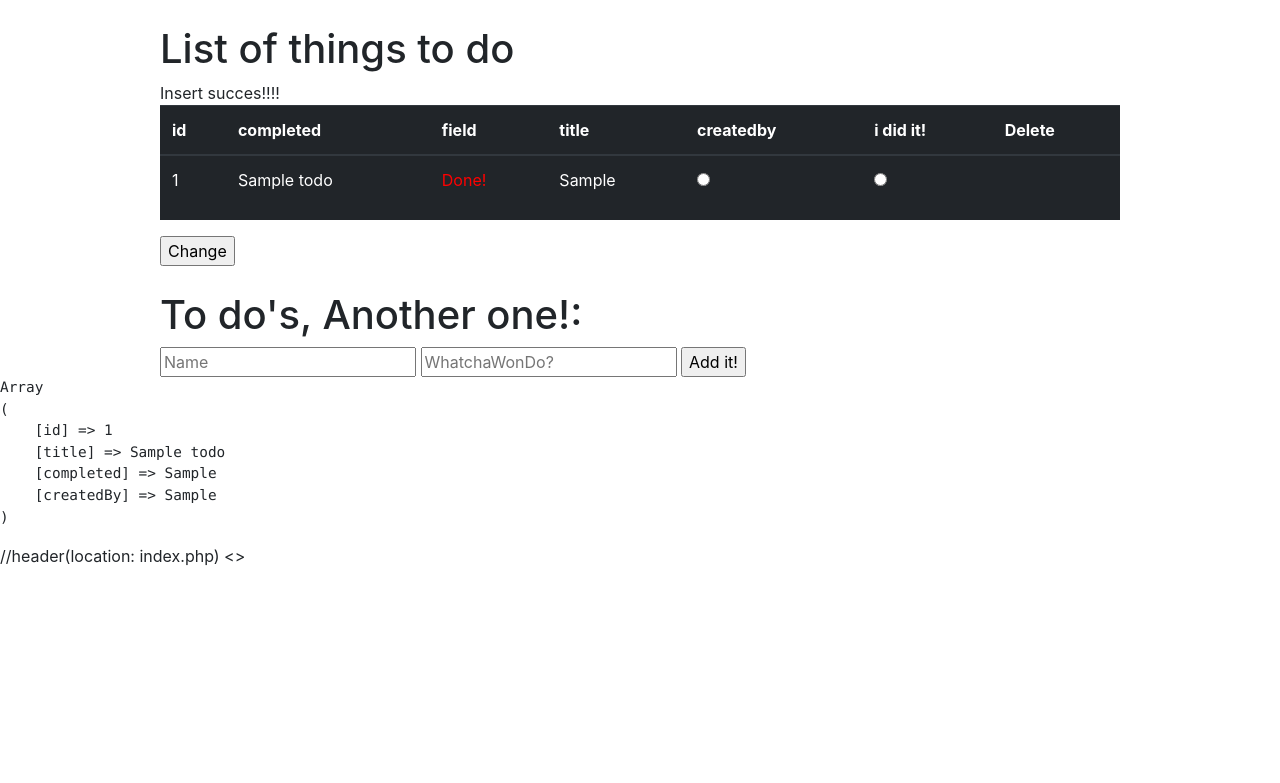
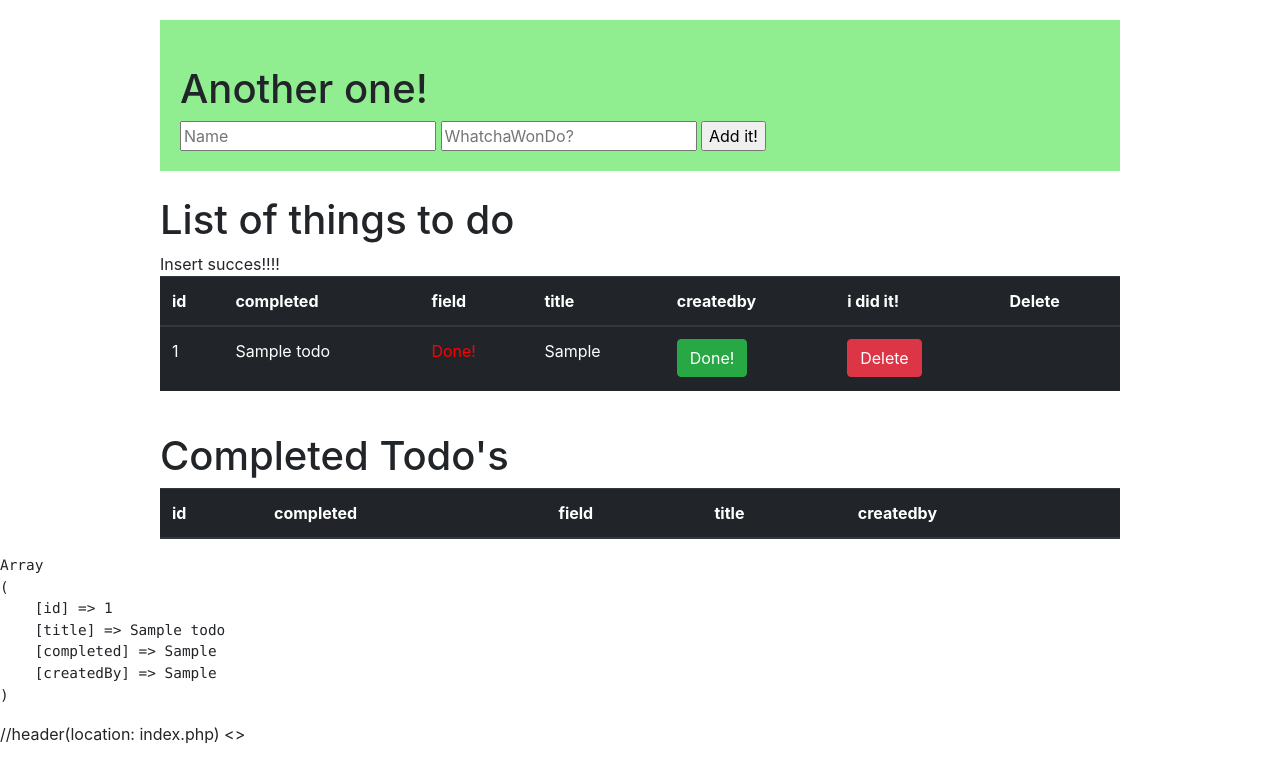
Before and after one commit to NiclasV/todo, a PHP site: page /index.php?result=1 in a window 1280 px wide. Shown: the top 783 px of the page. Run offline with PHP 8.4, Linux system fonts and the light colour scheme; tables that the repository leaves empty or names only in its code hold one stand-in row (values such as "Sample post"); lists and menus that the app fills with data are empty.

Commit message:
updated done/delete function

```diff
--- a/css/style.css
+++ b/css/style.css
@@ -7,6 +7,14 @@ body {
     max-width: 960px;
     margin: 0 auto;
     flex-wrap: wrap;
+    margin-top: 20px 0 20px 0;
+}
+
+.green {
+    background: lightgreen;
+    padding: 20px;
+    margin-top: 20px;
+
 }
 
 h1 {
--- a/index.php
+++ b/index.php
@@ -8,6 +8,16 @@
 
 <body>
 
+        <!-- SECOND FORM FOR ADDING DATA -->
+        <div class="flex-content green">
+    <h1 class="center full-width">Another one!</h1>
+
+    <form action="addtodo.php" method="POST"> <!-- send data to seperate PHP file for adding to database -->
+        <field><input type="text" name="namn" placeholder="Name"></field>
+        <field><input type="text" name="todo" placeholder="WhatchaWonDo?"></field>
+        <field><input type="submit" name="add-todo" value="Add it!"></field>
+    </form>
+    </div>
 
     <div class="flex-content">
 
@@ -15,17 +25,18 @@
 
     <?php
     // take action on resulting database insertion
-    if ($_GET["result"])
+    if (isset($_GET["result"])) {
         echo "Insert succes!!!!";
+    } else {
+        echo "";
+    }
     ?>
 
-    <!-- FIRST FORM FOR DELETE / COMPLETE A TASK -->
-    <form class="full-width" method="POST" action="changetodo.php">  <!-- needs a seperate php file??? -->
     <?php
 
     //Få ut data från databasen i en tabell:
     //gonna redo this to a function later
-    $stmt = $pdo->query("SELECT id, title, completed, createdBy FROM todos ORDER BY id DESC"); //hämtar all data till $stmt
+    $stmt = $pdo->query("SELECT id, title, completed, createdBy FROM todos WHERE completed = 0 ORDER BY id DESC"); //hämtar all data till $stmt
     $header = $pdo->query("DESCRIBE todos"); //hämtar columner från databas
     $col = $header->fetchALL(PDO::FETCH_ASSOC); //skapar en assoc array av columns
     echo '<table class="table table-dark full-width">' . "\n";
@@ -50,28 +61,51 @@
         echo '</td><td>';
         echo ($row['createdBy']);
         echo '</td><td>';
-        #echo '<field><input type="checkbox" name="done[]"></field>';
-        echo '<field><input type="radio" name=radiobox-' . $row['id'] . ' value="done"></field>';
+        echo '<form method="POST" action="update.php?id=' . $row['id'] . '">';
+        echo '<field><button type="submit" class="btn btn-success" name="' . $row['id'] .
+        '" value="done">Done!</button></field></form>';
         echo '</td><td>';
-        #echo '<field><input type="checkbox" name="deletebx[]"></field>';
-
-        echo '<field><input type="radio" name=radiobox-' . $row['id'] . ' value="delete"></field>';
+        echo '<form method="POST" action="delete.php?id=' . $row['id'] . '">';
+        echo '<field><button type="submit" class="btn btn-danger" name="delete-' . $row['id'] .
+        '" value="delete">Delete</button></field></form>';
     }
     echo '</td></tr></table>';
-    echo '<field><input type="submit" name="submit" value="Change"></field>';
     ?>
-    </form>
-    <h1 class="center full-width">To do's, Another one!:</h1>
-
-    <!-- SECOND FORM FOR ADDING DATA -->
-    <form action="addtodo.php" method="POST"> <!-- send data to seperate PHP file for adding to database -->
-        <field><input type="text" name="namn" placeholder="Name"></field>
-        <field><input type="text" name="todo" placeholder="WhatchaWonDo?"></field>
-        <field><input type="submit" name="add-todo" value="Add it!"></field>
     </form>
     </div>
 
+    <div class="flex-content">
+    <h1 class="center full-width">Completed Todo's</h1>
 
+    <?php
+    //Få ut data från databasen i en tabell:
+    //gonna redo this to a function later
+    $stmt = $pdo->query("SELECT id, title, completed, createdBy FROM todos WHERE completed = 1 ORDER BY id DESC"); //hämtar all data till $stmt
+    $header = $pdo->query("DESCRIBE todos"); //hämtar columner från databas
+    $col = $header->fetchALL(PDO::FETCH_ASSOC); //skapar en assoc array av columns
+    echo '<table class="table table-dark full-width">' . "\n";
+    echo '<thead><tr>';
+    foreach ( $col as $data ) {  //loopar ut columnerna som fetchats ut
+        echo '<th scope="col">' . ($data['Field']) . '</th>';
+    }
+    echo '</thead></tr>';
+    while ( $row = $stmt->fetch(PDO::FETCH_ASSOC) ) {
+        echo '<tr><td>';
+        echo ($row['id']);
+        echo '</td><td>';
+        echo ($row['title']);
+        echo '</td><td>';
+        if($row['completed']){
+            echo '<p class="green-text">' . 'Done!' . '</p>';
+        } else {
+            echo '<p class="red-text">' . 'Not done!' . '</p>';
+        }
+        echo '</td><td>';
+        echo ($row['createdBy']);
+    }
+    echo '</td></tr></table>';
+    ?>
+    </div>
 
     <?php
     //Printar ut columner och rows som en associative array, for debugging purposes
```
Also changed, not shown: changetodo.php (+10 -0 lines), delete.php (added, +26 -0 lines), update.php (added, +28 -0 lines).
